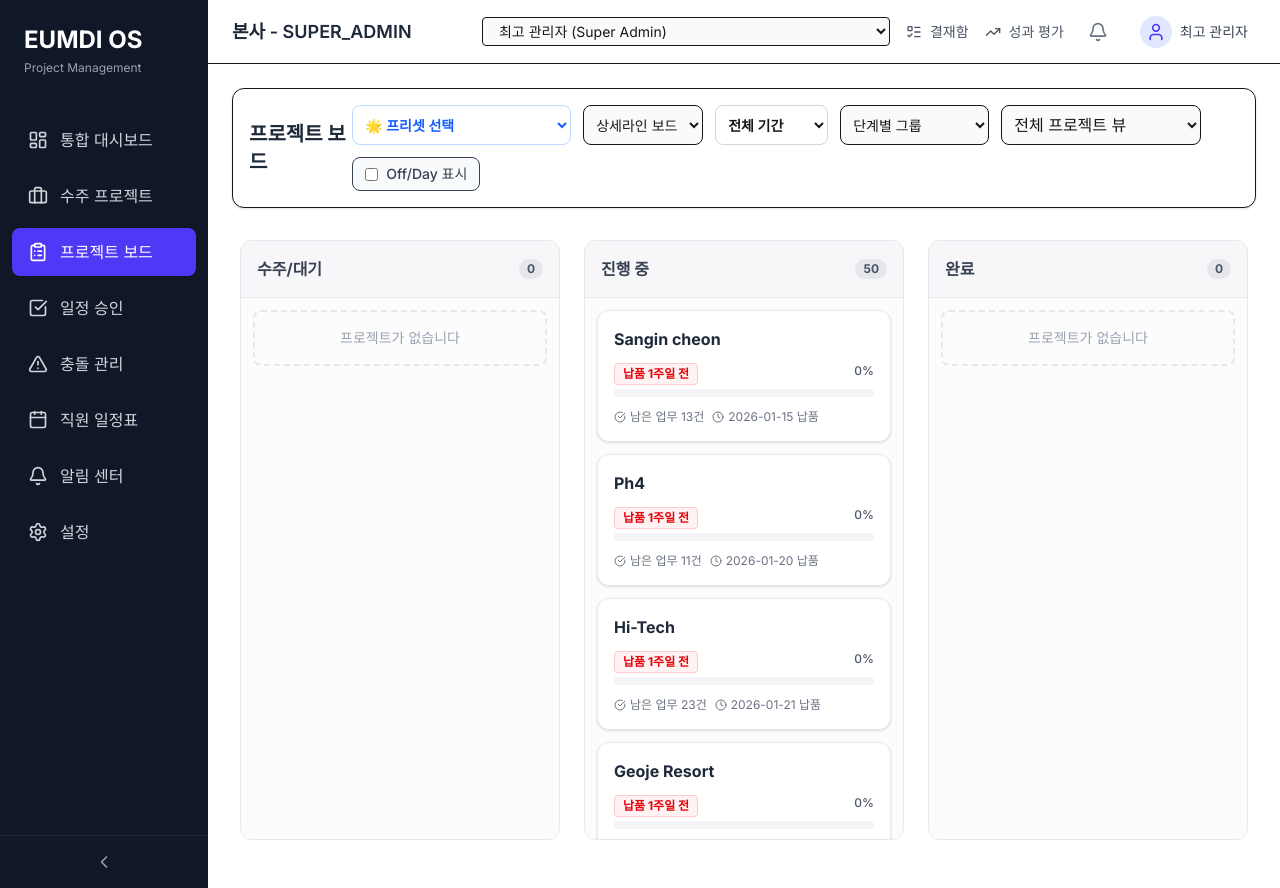
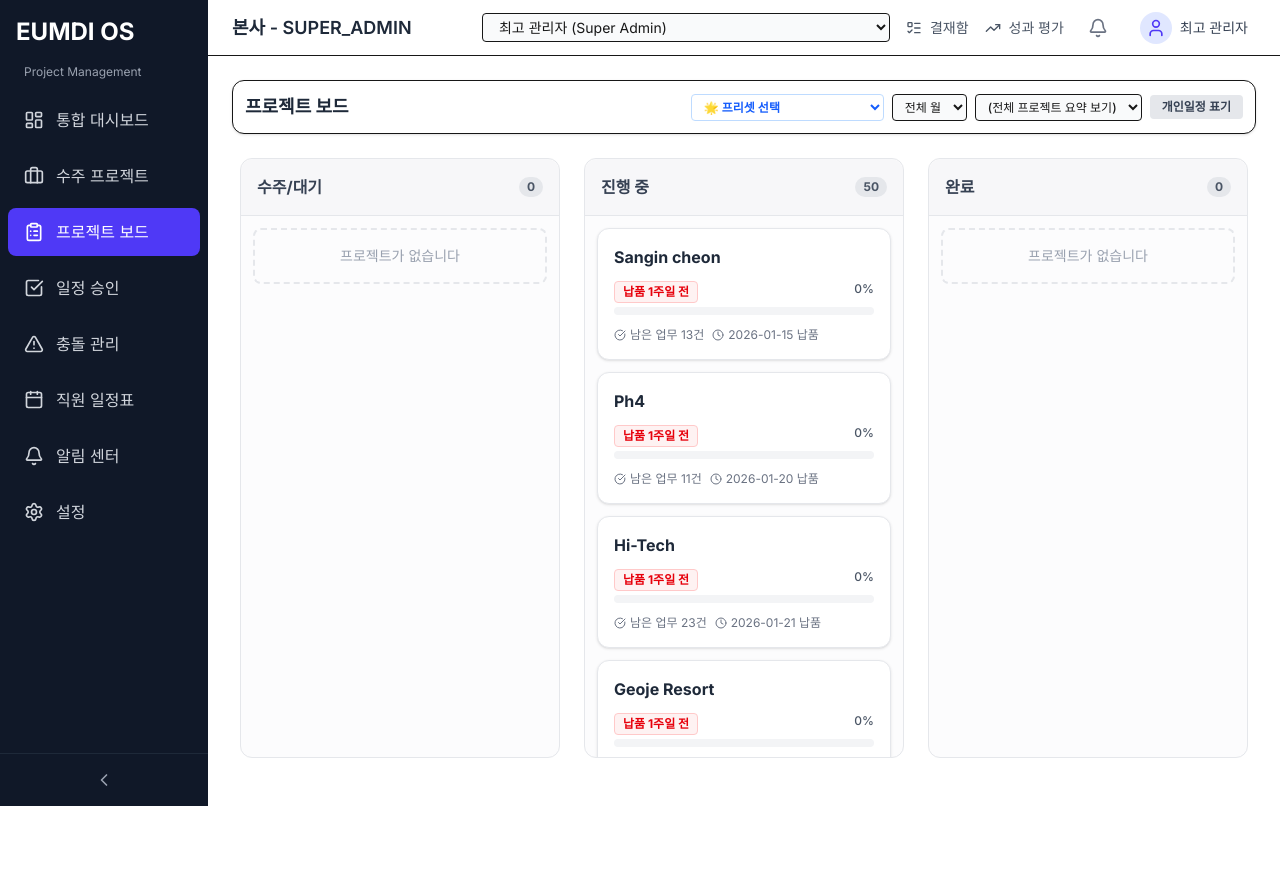
Before and after one commit to eumditravel-oss/workspace, a Next.js app: page /workspace/projects in a window 1280 px wide. After the commit the page ends 806 px from the top, so only its background shows below. Built offline with nearby package versions, Linux system fonts and the light colour scheme.

Commit message:
phase-71: add mini sidebar mode and optimize workspace layout

```diff
--- a/src/app/projects/page.tsx
+++ b/src/app/projects/page.tsx
@@ -78,21 +78,21 @@ export default function ProjectBoardPage() {
   };
 
   return (
-    <div className="max-w-7xl mx-auto space-y-6">
-      <div className="flex justify-between items-center bg-white p-4 rounded-xl shadow-sm border">
-        <h1 className="text-xl font-bold text-gray-800">프로젝트 보드</h1>
-        <div className="flex gap-3 flex-wrap">
+    <div className="max-w-7xl mx-auto space-y-4">
+      <div className="flex justify-between items-center bg-white p-3 rounded-xl shadow-sm border">
+        <h1 className="text-lg font-bold text-gray-800">프로젝트 보드</h1>
+        <div className="flex gap-2 flex-wrap items-center">
           {currentUser.role === 'PM' && selectedProjectId && (
             <button
               onClick={() => setShowEvaluationModal(true)}
-              className="flex items-center gap-1.5 px-3 py-1.5 bg-blue-50 text-blue-700 font-semibold text-sm rounded-lg border border-blue-200 hover:bg-blue-100 transition-colors mr-2"
+              className="flex items-center gap-1 px-2 py-1 bg-blue-50 text-blue-700 font-semibold text-xs rounded border border-blue-200 hover:bg-blue-100 transition-colors mr-1"
             >
-              <FileText className="w-4 h-4" />
+              <FileText className="w-3 h-3" />
               PM 평가 의견
             </button>
           )}
           <select
-            className="border rounded-lg p-2 bg-white text-sm font-semibold text-blue-600 border-blue-200"
+            className="border rounded px-2 py-1 bg-white text-xs font-semibold text-blue-600 border-blue-200"
             onChange={(e) => applyPreset(e.target.value)}
             defaultValue=""
           >
@@ -102,55 +102,47 @@ export default function ProjectBoardPage() {
           </select>
 
           <select
-            className="border rounded-lg p-2 bg-gray-50 text-sm"
-            value={viewType}
-            onChange={(e) => setViewType(e.target.value as BoardViewType)}
-          >
-            <option value="DETAILED">상세라인 보드</option>
-            <option value="COLLAB">협업 보드</option>
-          </select>
-
-          <select
-            className="border rounded-lg p-2 bg-white text-sm font-semibold border-gray-300"
+            className="border rounded px-2 py-1 bg-gray-50 text-xs font-medium"
             value={selectedMonth}
             onChange={(e) => setSelectedMonth(e.target.value === 'ALL' ? 'ALL' : Number(e.target.value))}
           >
-            <option value="ALL">전체 기간</option>
-            {[1, 2, 3, 4, 5, 6, 7].map(m => (
-              <option key={m} value={m}>2026년 {m}월</option>
+            <option value="ALL">전체 월</option>
+            {[6, 7, 8].map(m => (
+              <option key={m} value={m}>{m}월</option>
             ))}
           </select>
 
           <select
-            className="border rounded-lg p-2 bg-gray-50 text-sm"
-            value={groupBy}
-            onChange={(e) => setGroupBy(e.target.value as GroupByOption)}
-          >
-            <option value="STATUS">단계별 그룹</option>
-            <option value="ASSIGNEE">담당자별 그룹</option>
-            <option value="PRIORITY">납품일 임박도 그룹</option>
-          </select>
-
-          <select
-            className="border rounded-lg p-2 bg-gray-50 min-w-[200px]"
+            className="border rounded px-2 py-1 bg-gray-50 text-xs font-medium"
             value={selectedProjectId}
             onChange={(e) => setSelectedProjectId(e.target.value)}
           >
-            <option value="">전체 프로젝트 뷰</option>
-            {accessibleProjects.map(p => (
+            <option value="">(전체 프로젝트 요약 보기)</option>
+            {filteredProjects.map(p => (
               <option key={p.id} value={p.id}>{p.title}</option>
             ))}
           </select>
 
-          <label className="flex items-center gap-2 text-sm font-medium text-gray-700 bg-gray-50 px-3 py-1.5 rounded-lg border">
-            <input
-              type="checkbox"
-              checked={showPersonalSchedules}
-              onChange={(e) => setShowPersonalSchedules(e.target.checked)}
-              className="rounded text-blue-600 focus:ring-blue-500"
-            />
-            Off/Day 표시
-          </label>
+          {selectedProjectId && (
+            <>
+              <select className="border rounded px-2 py-1 bg-gray-50 text-xs font-medium" value={viewType} onChange={(e) => setViewType(e.target.value as BoardViewType)}>
+                <option value="DETAILED">세부 공정 View</option>
+                <option value="COLLAB">협업 보드 View</option>
+              </select>
+              <select className="border rounded px-2 py-1 bg-gray-50 text-xs font-medium" value={groupBy} onChange={(e) => setGroupBy(e.target.value as GroupByOption)}>
+                <option value="STATUS">상태별 보기</option>
+                <option value="ASSIGNEE">담당자별 보기</option>
+                <option value="PRIORITY">우선순위(납품일)별 보기</option>
+              </select>
+            </>
+          )}
+
+          <button
+            onClick={() => setShowPersonalSchedules(!showPersonalSchedules)}
+            className={`px-3 py-1 text-xs font-semibold rounded ${showPersonalSchedules ? 'bg-indigo-600 text-white' : 'bg-gray-200 text-gray-700'}`}
+          >
+            개인일정 표기
+          </button>
         </div>
       </div>
 
--- a/src/components/layout/Header.tsx
+++ b/src/components/layout/Header.tsx
@@ -11,7 +11,7 @@ export const Header = () => {
   const { currentUser, loginAs } = useAuthStore();
 
   return (
-    <header className="bg-white border-b h-16 flex items-center justify-between px-6">
+    <header className="bg-white border-b h-14 flex items-center justify-between px-6 z-40">
       <div className="flex items-center">
         <h2 className="text-lg font-semibold text-gray-800">
           {currentUser ? `${currentUser.departmentName} - ${currentUser.role}` : '로그인 필요'}
--- a/src/components/layout/Sidebar.tsx
+++ b/src/components/layout/Sidebar.tsx
@@ -3,12 +3,13 @@ import React from 'react';
 import Link from 'next/link';
 import { usePathname } from 'next/navigation';
 import { useAuthStore } from '@/store/authStore';
-import { LayoutDashboard, Briefcase, Calendar, CheckSquare, Bell, Settings, ClipboardList, ChevronLeft, ChevronRight, AlertTriangle } from 'lucide-react';
+import { useUiStore } from '@/store/uiStore';
+import { LayoutDashboard, Briefcase, Calendar, CheckSquare, Bell, Settings, ClipboardList, ChevronLeft, AlertTriangle, Menu } from 'lucide-react';
 
 export const Sidebar = () => {
   const pathname = usePathname();
   const { currentUser } = useAuthStore();
-  const [isCollapsed, setIsCollapsed] = React.useState(false);
+  const { sidebarMode, cycleSidebarMode } = useUiStore();
 
   const menuItems = [
     { name: '통합 대시보드', path: '/', icon: LayoutDashboard, roles: ['SUPER_ADMIN', 'DEPARTMENT_MANAGER', 'PM', 'WORKER'] },
@@ -24,26 +25,31 @@ export const Sidebar = () => {
 
   const visibleMenus = menuItems.filter(item => currentUser && item.roles.includes(currentUser.role));
 
+  const isCompact = sidebarMode === 'COMPACT';
+  const isExpanded = sidebarMode === 'EXPANDED';
+
+  const widthClass = isExpanded ? 'w-64' : isCompact ? 'w-20' : 'w-12';
+
   return (
-    <div className={`${isCollapsed ? 'w-20' : 'w-64'} bg-gray-900 text-white min-h-screen flex flex-col transition-all duration-300 relative`}>
-      <div className={`p-6 ${isCollapsed ? 'text-center px-2' : ''}`}>
-        <h1 className={`font-bold text-white transition-all ${isCollapsed ? 'text-lg' : 'text-2xl'}`}>
-          {isCollapsed ? 'E' : 'EUMDI OS'}
+    <div className={`${widthClass} bg-gray-900 text-white min-h-screen flex flex-col transition-all duration-300 relative z-50`}>
+      <div className={`p-4 ${!isExpanded ? 'text-center flex justify-center' : ''} min-h-16 flex items-center`}>
+        <h1 className={`font-bold text-white transition-all ${isExpanded ? 'text-2xl' : isCompact ? 'text-lg' : 'text-xs truncate'}`}>
+          {isExpanded ? 'EUMDI OS' : isCompact ? 'E' : 'E'}
         </h1>
-        {!isCollapsed && <p className="text-xs text-gray-400 mt-1">Project Management</p>}
       </div>
+      {isExpanded && <div className="px-6 pb-2"><p className="text-xs text-gray-400">Project Management</p></div>}
 
-      <nav className="flex-1 px-3 space-y-2 mt-4">
+      <nav className="flex-1 px-2 space-y-2 mt-2 overflow-y-auto custom-scrollbar overflow-x-hidden">
         {visibleMenus.map((item) => {
           const isActive = pathname === item.path;
           return (
-            <Link key={item.name} href={item.path} className={`flex items-center rounded-lg transition-colors group relative ${isCollapsed ? 'justify-center py-3' : 'px-4 py-3'} ${isActive ? 'bg-indigo-600 text-white' : 'text-gray-300 hover:bg-gray-800 hover:text-white'}`}>
-              <item.icon className={`w-5 h-5 ${isCollapsed ? '' : 'mr-3'}`} />
-              {!isCollapsed && <span>{item.name}</span>}
+            <Link key={item.name} href={item.path} className={`flex items-center rounded-lg transition-colors group relative ${!isExpanded ? 'justify-center py-3' : 'px-4 py-3'} ${isActive ? 'bg-indigo-600 text-white' : 'text-gray-300 hover:bg-gray-800 hover:text-white'}`}>
+              <item.icon className={`flex-shrink-0 ${isExpanded ? 'w-5 h-5 mr-3' : isCompact ? 'w-6 h-6' : 'w-5 h-5'}`} />
+              {isExpanded && <span className="truncate">{item.name}</span>}
 
-              {/* Tooltip for collapsed state */}
-              {isCollapsed && (
-                <div className="absolute left-full ml-2 px-2 py-1 bg-gray-800 text-white text-xs rounded opacity-0 invisible group-hover:opacity-100 group-hover:visible whitespace-nowrap z-50">
+              {/* Tooltip for collapsed states */}
+              {!isExpanded && (
+                <div className="absolute left-full ml-2 px-2 py-1 bg-gray-800 text-white text-xs rounded opacity-0 invisible group-hover:opacity-100 group-hover:visible whitespace-nowrap z-[100]">
                   {item.name}
                 </div>
               )}
@@ -53,10 +59,11 @@ export const Sidebar = () => {
       </nav>
 
       <button
-        onClick={() => setIsCollapsed(!isCollapsed)}
+        onClick={cycleSidebarMode}
         className="p-4 flex items-center justify-center text-gray-400 hover:text-white hover:bg-gray-800 border-t border-gray-800 transition-colors"
+        title="Toggle sidebar mode"
       >
-        {isCollapsed ? <ChevronRight className="w-5 h-5" /> : <ChevronLeft className="w-5 h-5" />}
+        {!isExpanded ? <Menu className="w-5 h-5" /> : <ChevronLeft className="w-5 h-5" />}
       </button>
     </div>
   );
--- /dev/null
+++ b/src/store/uiStore.ts
@@ -0,0 +1,27 @@
+import { create } from 'zustand';
+import { persist } from 'zustand/middleware';
+
+export type SidebarMode = 'EXPANDED' | 'COMPACT' | 'MINI';
+
+interface UiState {
+  sidebarMode: SidebarMode;
+  setSidebarMode: (mode: SidebarMode) => void;
+  cycleSidebarMode: () => void;
+}
+
+export const useUiStore = create<UiState>()(
+  persist(
+    (set) => ({
+      sidebarMode: 'EXPANDED',
+      setSidebarMode: (mode) => set({ sidebarMode: mode }),
+      cycleSidebarMode: () => set((state) => {
+        if (state.sidebarMode === 'EXPANDED') return { sidebarMode: 'COMPACT' };
+        if (state.sidebarMode === 'COMPACT') return { sidebarMode: 'MINI' };
+        return { sidebarMode: 'EXPANDED' };
+      })
+    }),
+    {
+      name: 'ui-storage',
+    }
+  )
+);
```
